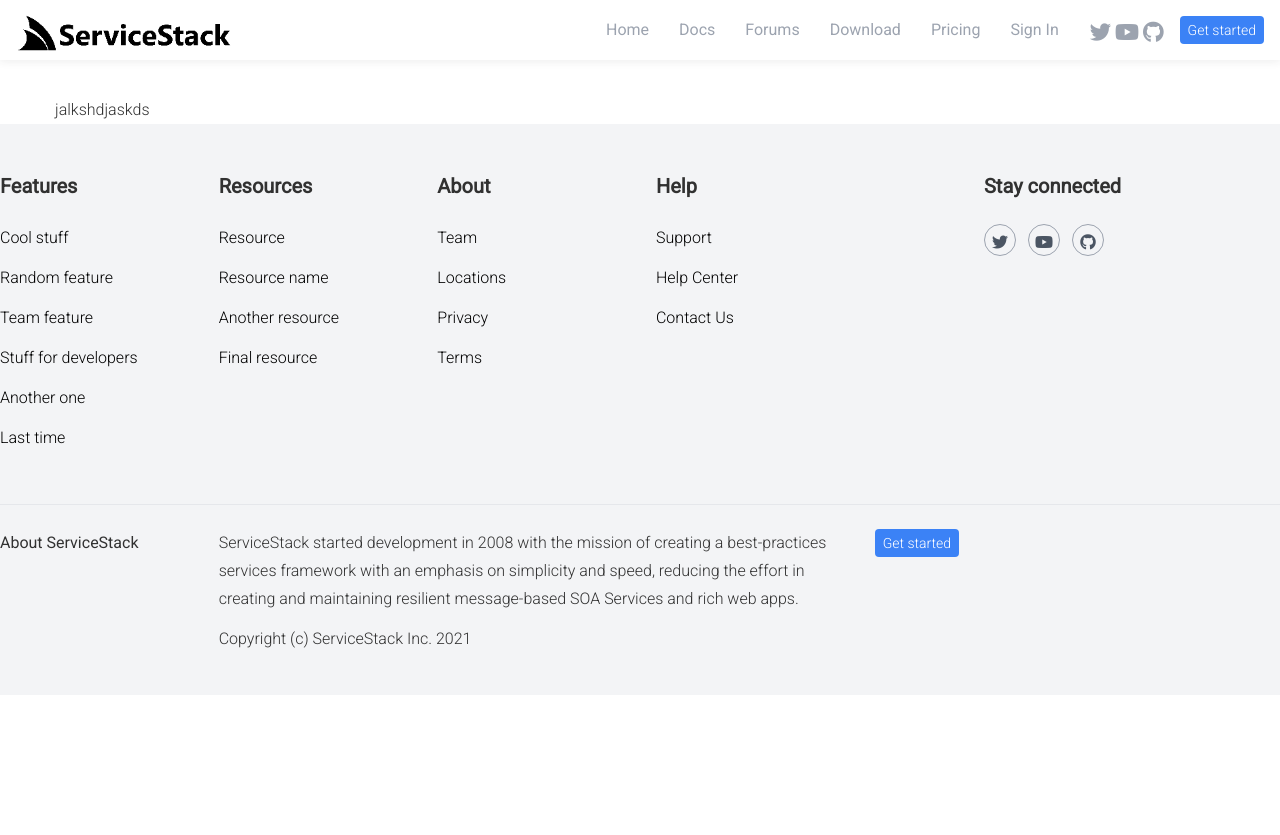
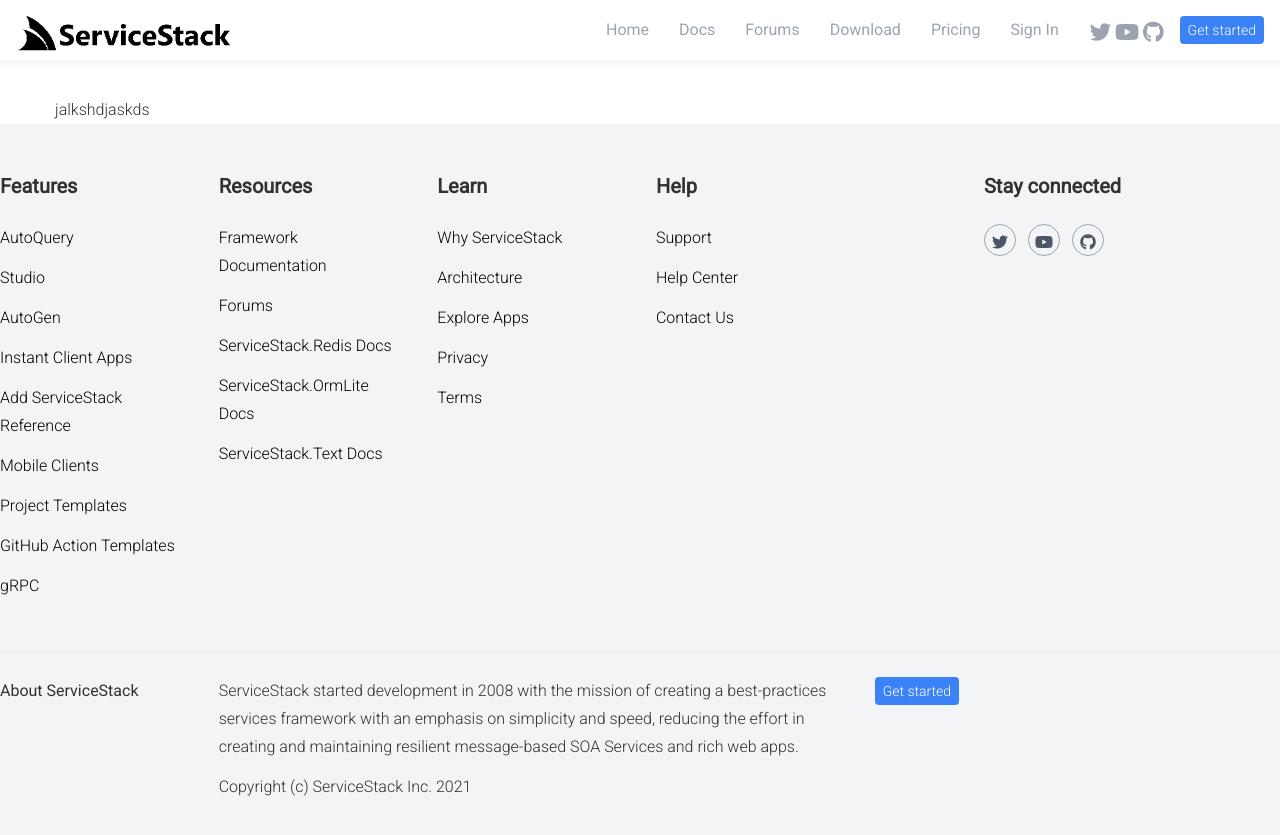
Before and after one commit to mythz/site, a Jekyll site: the page built from _pages/pricing.html, in a window 1280 px wide. Shown: the top 835 px of the page. Built offline with Jekyll 4.4.1, drawn with Linux system fonts in a browser that asks for light colours.

Commit message:
Populating footer, adding privacy policy and terms pages.

```diff
--- a/_includes/footer-section.html
+++ b/_includes/footer-section.html
@@ -9,22 +9,31 @@
                 <h5 class="text-xl font-bold mb-6">Features</h5>
                 <ul class="list-none footer-links">
                     <li class="mb-2">
-                        <a href="#" class="border-b border-solid border-transparent hover:border-blue-800 hover:text-blue-800">Cool stuff</a>
+                        <a href="#" class="border-b border-solid border-transparent hover:border-blue-800 hover:text-blue-800">AutoQuery</a>
                     </li>
                     <li class="mb-2">
-                        <a href="#" class="border-b border-solid border-transparent hover:border-blue-800 hover:text-blue-800">Random feature</a>
+                        <a href="#" class="border-b border-solid border-transparent hover:border-blue-800 hover:text-blue-800">Studio</a>
                     </li>
                     <li class="mb-2">
-                        <a href="#" class="border-b border-solid border-transparent hover:border-blue-800 hover:text-blue-800">Team feature</a>
+                        <a href="#" class="border-b border-solid border-transparent hover:border-blue-800 hover:text-blue-800">AutoGen</a>
                     </li>
                     <li class="mb-2">
-                        <a href="#" class="border-b border-solid border-transparent hover:border-blue-800 hover:text-blue-800">Stuff for developers</a>
+                        <a href="#" class="border-b border-solid border-transparent hover:border-blue-800 hover:text-blue-800">Instant Client Apps</a>
                     </li>
                     <li class="mb-2">
-                        <a href="#" class="border-b border-solid border-transparent hover:border-blue-800 hover:text-blue-800">Another one</a>
+                        <a href="#" class="border-b border-solid border-transparent hover:border-blue-800 hover:text-blue-800">Add ServiceStack Reference</a>
                     </li>
                     <li class="mb-2">
-                        <a href="#" class="border-b border-solid border-transparent hover:border-blue-800 hover:text-blue-800">Last time</a>
+                        <a href="#" class="border-b border-solid border-transparent hover:border-blue-800 hover:text-blue-800">Mobile Clients</a>
+                    </li>
+                    <li class="mb-2">
+                        <a href="#" class="border-b border-solid border-transparent hover:border-blue-800 hover:text-blue-800">Project Templates</a>
+                    </li>
+                    <li class="mb-2">
+                        <a href="#" class="border-b border-solid border-transparent hover:border-blue-800 hover:text-blue-800">GitHub Action Templates</a>
+                    </li>
+                    <li class="mb-2">
+                        <a href="#" class="border-b border-solid border-transparent hover:border-blue-800 hover:text-blue-800">gRPC</a>
                     </li>
                 </ul>
             </div>
@@ -32,33 +41,39 @@
                 <h5 class="text-xl font-bold mb-6">Resources</h5>
                 <ul class="list-none footer-links">
                     <li class="mb-2">
-                        <a href="#" class="border-b border-solid border-transparent hover:border-blue-800 hover:text-blue-800">Resource</a>
+                        <a href="#" class="border-b border-solid border-transparent hover:border-blue-800 hover:text-blue-800">Framework Documentation</a>
                     </li>
                     <li class="mb-2">
-                        <a href="#" class="border-b border-solid border-transparent hover:border-blue-800 hover:text-blue-800">Resource name</a>
+                        <a href="#" class="border-b border-solid border-transparent hover:border-blue-800 hover:text-blue-800">Forums</a>
                     </li>
                     <li class="mb-2">
-                        <a href="#" class="border-b border-solid border-transparent hover:border-blue-800 hover:text-blue-800">Another resource</a>
+                        <a href="#" class="border-b border-solid border-transparent hover:border-blue-800 hover:text-blue-800">ServiceStack.Redis Docs</a>
                     </li>
                     <li class="mb-2">
-                        <a href="#" class="border-b border-solid border-transparent hover:border-blue-800 hover:text-blue-800">Final resource</a>
+                        <a href="#" class="border-b border-solid border-transparent hover:border-blue-800 hover:text-blue-800">ServiceStack.OrmLite Docs</a>
+                    </li>
+                    <li class="mb-2">
+                        <a href="#" class="border-b border-solid border-transparent hover:border-blue-800 hover:text-blue-800">ServiceStack.Text Docs</a>
                     </li>
                 </ul>
             </div>
             <div class="px-4 sm:w-1/2 md:w-1/4 xl:w-1/6 mt-8 md:mt-0">
-                <h5 class="text-xl font-bold mb-6">About</h5>
+                <h5 class="text-xl font-bold mb-6">Learn</h5>
                 <ul class="list-none footer-links">
                     <li class="mb-2">
-                        <a href="#" class="border-b border-solid border-transparent hover:border-blue-800 hover:text-blue-800">Team</a>
+                        <a href="https://docs.servicestack.net/why-servicestack" class="border-b border-solid border-transparent hover:border-blue-800 hover:text-blue-800">Why ServiceStack</a>
                     </li>
                     <li class="mb-2">
-                        <a href="#" class="border-b border-solid border-transparent hover:border-blue-800 hover:text-blue-800">Locations</a>
+                        <a href="https://docs.servicestack.net/architecture-overview" class="border-b border-solid border-transparent hover:border-blue-800 hover:text-blue-800">Architecture</a>
                     </li>
                     <li class="mb-2">
-                        <a href="#" class="border-b border-solid border-transparent hover:border-blue-800 hover:text-blue-800">Privacy</a>
+                        <a href="https://docs.servicestack.net/explore-servicestack" class="border-b border-solid border-transparent hover:border-blue-800 hover:text-blue-800">Explore Apps</a>
                     </li>
                     <li class="mb-2">
-                        <a href="#" class="border-b border-solid border-transparent hover:border-blue-800 hover:text-blue-800">Terms</a>
+                        <a href="/privacy" class="border-b border-solid border-transparent hover:border-blue-800 hover:text-blue-800">Privacy</a>
+                    </li>
+                    <li class="mb-2">
+                        <a href="/terms" class="border-b border-solid border-transparent hover:border-blue-800 hover:text-blue-800">Terms</a>
                     </li>
                 </ul>
             </div>
--- a/_layouts/default.html
+++ b/_layouts/default.html
@@ -121,7 +121,7 @@
     {%
     include feature-video-right.html
     youtube_id="0PvzcnxlBvc,Eh4tvLN8i8g"
-    local_link_id="github_action_templates"
+    local_link_id="github-action-templates"
     title="GitHub Action Templates"
     bg_class="grey-bg"
     embed_html="
```
Also changed, not shown: _layouts/markdown-page.html (added, +43 -0 lines), _pages/privacy.html (added, +138 -0 lines), _pages/terms.md (added, +123 -0 lines).
